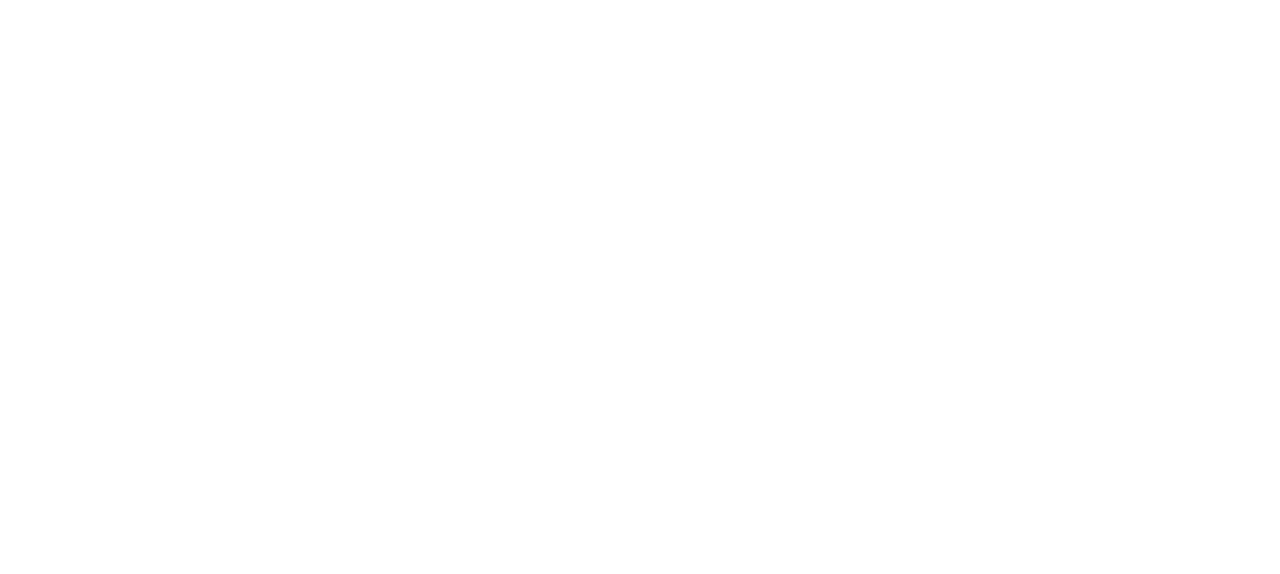
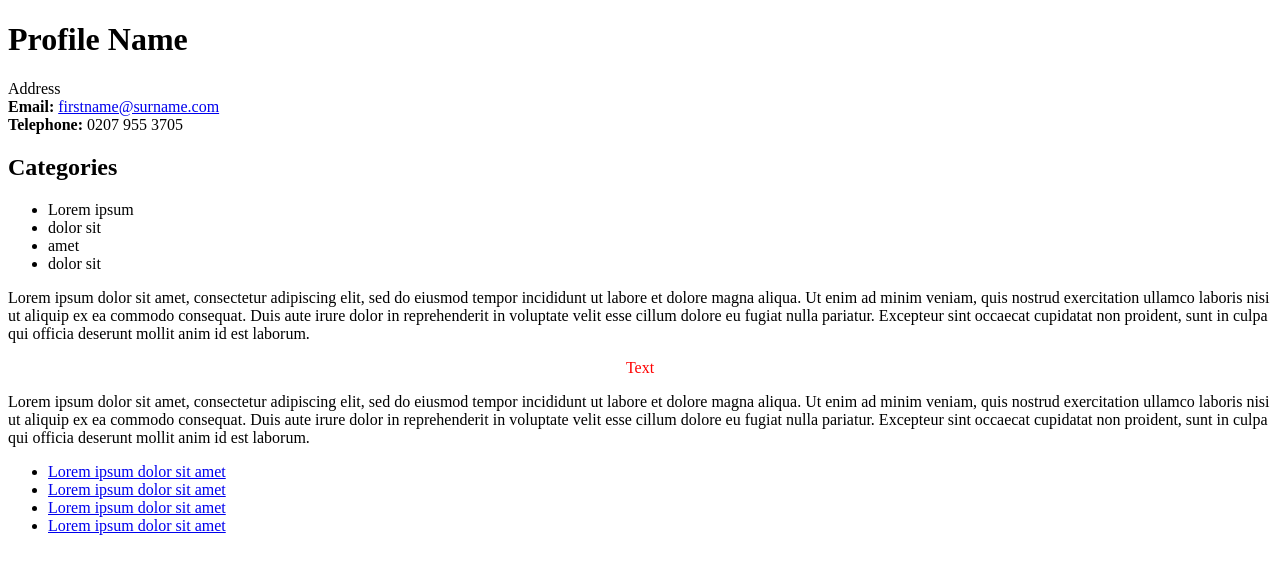
Before and after one commit to appacademy/practice-for-prepwork-html-debugging, a plain HTML site: page index.html in a window 1280 px wide. Drawn offline with Linux system fonts and the light colour scheme.

Commit message:
"completed html page debugging practice"

```diff
--- a/index.html
+++ b/index.html
@@ -1,81 +1,77 @@
 <!DOCTYPE html>
 <html>
   <head>
-    <title>Debugging HTML Practice
+    <title>Debugging HTML Practice</title>
   </head>
   <body>
-    <div class='profile'>
-        <h6>Profile Name</h6>
-        <div class='address'>Address</div>
+    <div class="profile">
+      <h1>Profile Name</h1>
+      <div class="address">Address</div>
 
-        <div class='contact'>
-          <strong>Email:</strong> <a href='mailto:firstname@surname.com'>firstname@surname.com</a>
+      <div class="contact">
+        <strong>Email:</strong>
+        <a href="mailto:firstname@surname.com">firstname@surname.com</a>
       </div>
-        <div>
-          <strong>Telephone:</strong> 0207 955 3705
+      <div><strong>Telephone:</strong> 0207 955 3705</div>
+
+      <div class="categories">
+        <h2>Categories</h2>
+        <ul>
+          <li>Lorem ipsum</li>
+          <li>dolor sit</li>
+          <li>amet</li>
+          <li>dolor sit</li>
+        </ul>
+      </div>
     </div>
 
-        <div class='categories'>
-          <h2>Categories</h2>
-          <li>
-            <ul>Lorem ipsum</ul>
-            <ul>dolor sit</ul>
-            <ul>amet</ul>
-            <ul>dolor sit</ul>
-          </li>
-        </div>
-
-      </div>
-
-      <div id='biography'>
+    <div id="biography">
       <p>
         Lorem ipsum dolor sit amet, consectetur adipiscing elit, sed do eiusmod
         tempor incididunt ut labore et dolore magna aliqua. Ut enim ad minim
         veniam, quis nostrud exercitation ullamco laboris nisi ut aliquip ex ea
         commodo consequat. Duis aute irure dolor in reprehenderit in voluptate
-          velit esse cillum dolore eu fugiat nulla pariatur. Excepteur sint occaecat
-          cupidatat non proident, sunt in culpa qui officia deserunt mollit anim id
-          est laborum.
+        velit esse cillum dolore eu fugiat nulla pariatur. Excepteur sint
+        occaecat cupidatat non proident, sunt in culpa qui officia deserunt
+        mollit anim id est laborum.
       </p>
+      <p style="color: red; text-align: center;"">Text</p>
       <p>
         Lorem ipsum dolor sit amet, consectetur adipiscing elit, sed do eiusmod
         tempor incididunt ut labore et dolore magna aliqua. Ut enim ad minim
         veniam, quis nostrud exercitation ullamco laboris nisi ut aliquip ex ea
         commodo consequat. Duis aute irure dolor in reprehenderit in voluptate
-          velit esse cillum dolore eu fugiat nulla pariatur. Excepteur sint occaecat
-          cupidatat non proident, sunt in culpa qui officia deserunt mollit anim id
-          est laborum.
+        velit esse cillum dolore eu fugiat nulla pariatur. Excepteur sint
+        occaecat cupidatat non proident, sunt in culpa qui officia deserunt
+        mollit anim id est laborum.
       </p>
     </div>
 
-      <div class='footer'>
-
-        <div class='footer-3-wide'>
+    <div class="footer">
+      <div class="footer-3-wide">
         <ul>
-            <ol>
-              <a href='https://www.example.com/' target='_blank'>
+          <li>
+            <a href="https://www.example.com/" target="_blank">
               Lorem ipsum dolor sit amet
             </a>
           </li>
           <li>
-              <a href='https://www.example.com/' target='_blank'>
+            <a href="https://www.example.com/" target="_blank">
               Lorem ipsum dolor sit amet
             </a>
           </li>
           <li>
-              <a href='https://www.example.com/' target='_blank'>
+            <a href="https://www.example.com/" target="_blank">
               Lorem ipsum dolor sit amet
             </a>
           </li>
           <li>
-              <a href='https://www.example.com/' target='_blank'>
+            <a href="https://www.example.com/" target="_blank">
               Lorem ipsum dolor sit amet
             </a>
-
+          </li>
         </ul>
       </div>
-
     </div>
-
   </body>
 </html>
```
Lines whose indentation alone changed are shown as unchanged.
